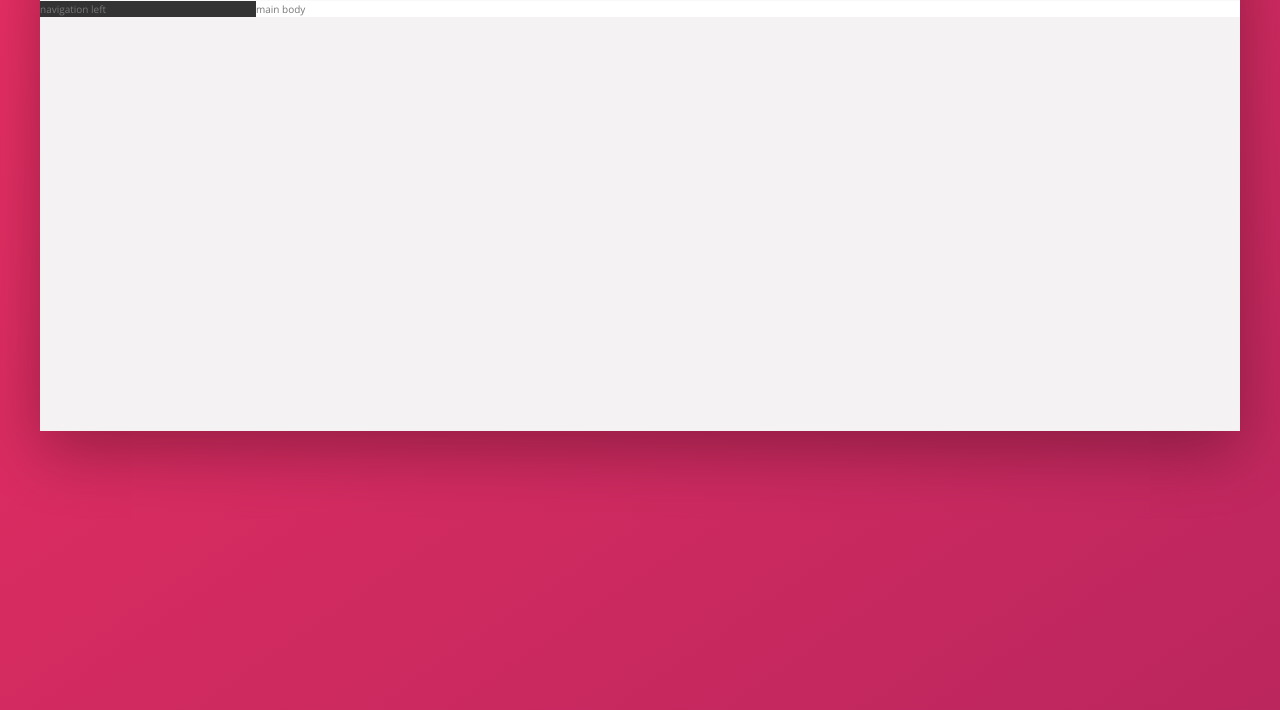
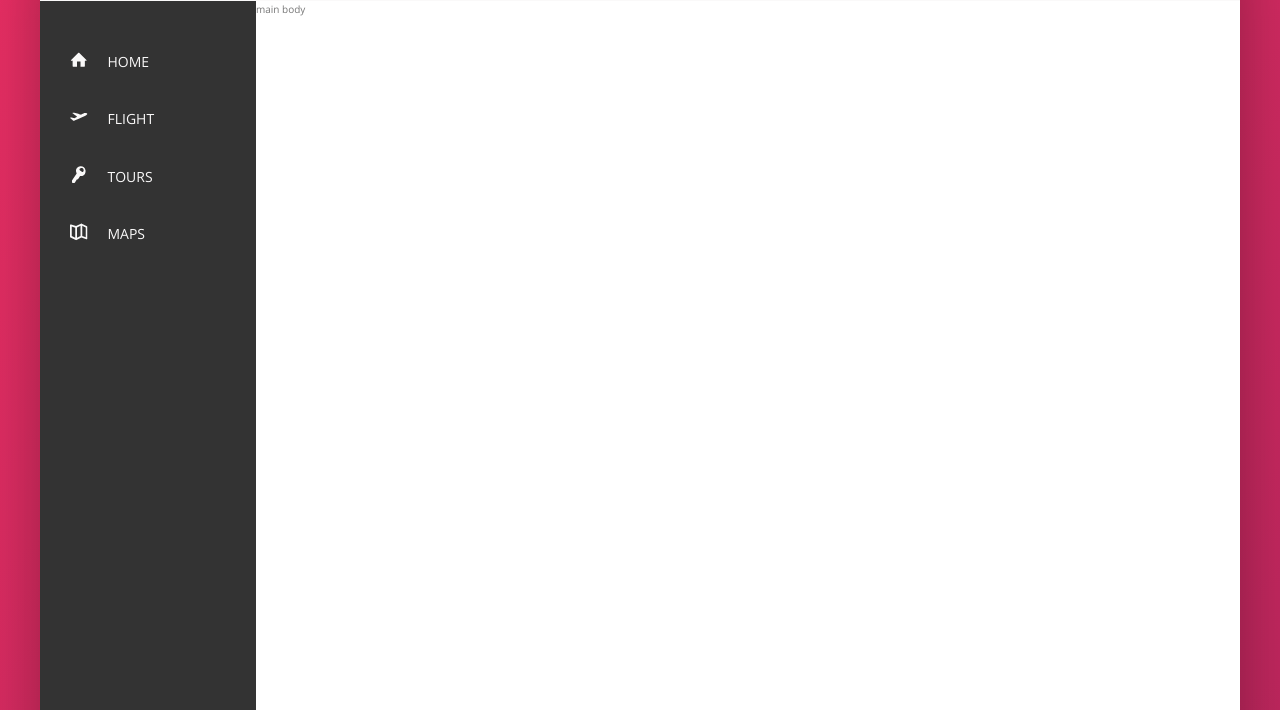
Before and after one commit to ifratmitul/trillo_sass_Flexbox, a website: page index.html in a window 1280 px wide. Shown: the part 149-859 px from the top of the page. Drawn offline with nearby package versions, Linux system fonts and the light colour scheme.

Commit message:
side navigation styling done

```diff
--- a/index.html
+++ b/index.html
@@ -47,7 +47,46 @@
             </header>
         <div class="content">
             <nav class="sidebar">
-                navigation left
+                <ul class="side-nav">
+                    <li class="side-nav__item">
+                        <a href="" class="side-nav__link">
+                            <svg class="side-nav__icon">
+                                <use xlink:href="img/sprite.svg#icon-home"></use>
+                            </svg>
+                            <span>Home</span>
+                        </a>
+                    </li>
+                    <li class="side-nav__item">
+                        <a href="" class="side-nav__link">
+                            <svg class="side-nav__icon">
+                                <use xlink:href="img/sprite.svg#icon-aircraft-take-off"></use>
+                            </svg>
+                            <span>Flight</span>
+                        </a>
+                    </li>
+
+                    <li class="side-nav__item">
+                        <a href="" class="side-nav__link">
+                            <svg class="side-nav__icon">
+                                <use xlink:href="img/sprite.svg#icon-key"></use>
+                            </svg>
+                            <span>Tours</span>
+                        </a>
+                    </li>
+
+                    <li class="side-nav__item">
+                        <a href="" class="side-nav__link">
+                            <svg class="side-nav__icon">
+                                <use xlink:href="img/sprite.svg#icon-map"></use>
+                            </svg>
+                            <span>Maps</span>
+                        </a>
+                    </li>
+
+                </ul>
+                <div class="legal">
+                    &copy; 2020 by trillo. All right reserved.
+                </div>
             </nav>
 
             <main class="hotel-view">
--- a/sass/_component.scss
+++ b/sass/_component.scss
@@ -108,3 +108,66 @@
   &__user-name {
   }
 }
+
+.side-nav {
+  font-size: 1.4rem;
+  list-style: none;
+  margin-top: 3.5rem;
+
+  &__item {
+    position: relative;
+    &:not(:last-child) {
+      margin-bottom: 0.5rem;
+    }
+  }
+
+  &__item::before {
+    content: "";
+    position: absolute;
+    top: 0;
+    left: 0;
+    height: 100%;
+    width: 3px;
+    background-color: var(--Primary);
+    transform: scaleY(0);
+    transition: transform 0.2s, width 0.2s cubic-bezier(1, 0, 0, 1) 0.2s,
+      background-color 0.1s;
+  }
+
+  &__item:hover::before,
+  &__item--active::before {
+    transform: scaleY(1);
+    width: 100%;
+  }
+
+  &__item:active::before {
+    background-color: var(--Primary-light);
+  }
+
+  &__link:link,
+  &__link:visited {
+    color: var(--Grey-light-1);
+    text-decoration: none;
+    text-transform: uppercase;
+    display: block;
+    padding: 1.5rem 3rem;
+    display: flex;
+    align-self: center;
+    z-index: 10;
+    position: relative;
+  }
+
+  &__icon {
+    width: 1.75rem;
+    height: 1.75rem;
+    margin-right: 2rem;
+    fill: currentColor;
+  }
+}
+
+.legal {
+  font-size: 1.2rem;
+  text-align: center;
+  padding: 2.5rem;
+  color: var(--Grey-light-4);
+}
--- a/sass/_layout.scss
+++ b/sass/_layout.scss
@@ -9,7 +9,7 @@
 .header {
   height: 7rem;
   background-color: white;
-  border-bottom: 2px var(--Grey-light-1) solid;
+  border-bottom: 1px var(--Grey-light-1) solid;
   display: flex;
   justify-content: space-between;
   align-items: center;
@@ -23,9 +23,13 @@
 .sidebar {
   background-color: var(--Grey-dark-1);
   flex: 0 0 18%;
+  display: flex;
+  flex-direction: column;
+  justify-content: space-between;
 }
 
 .hotel-view {
   background-color: white;
   flex: 1;
+  height: 80rem;
 }
```
Also changed, not shown: css/style.css.
